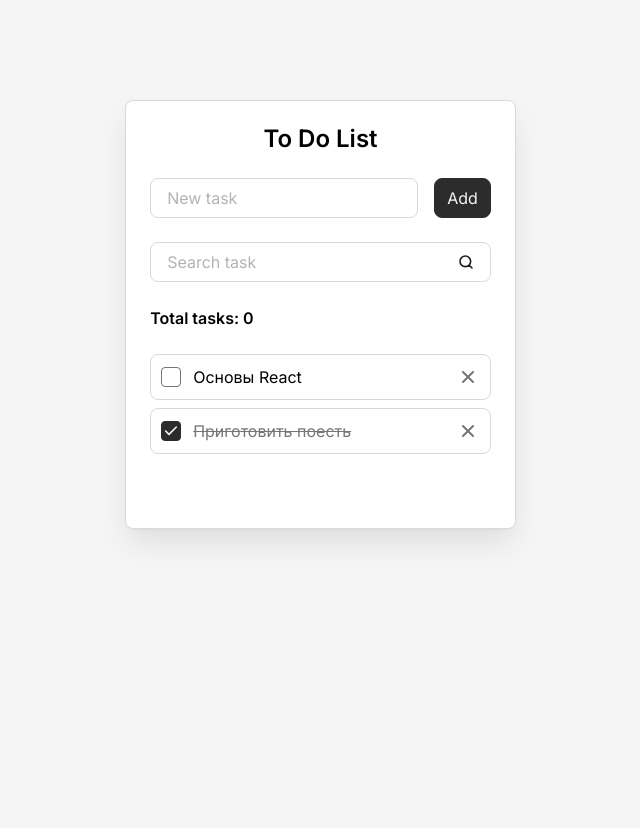
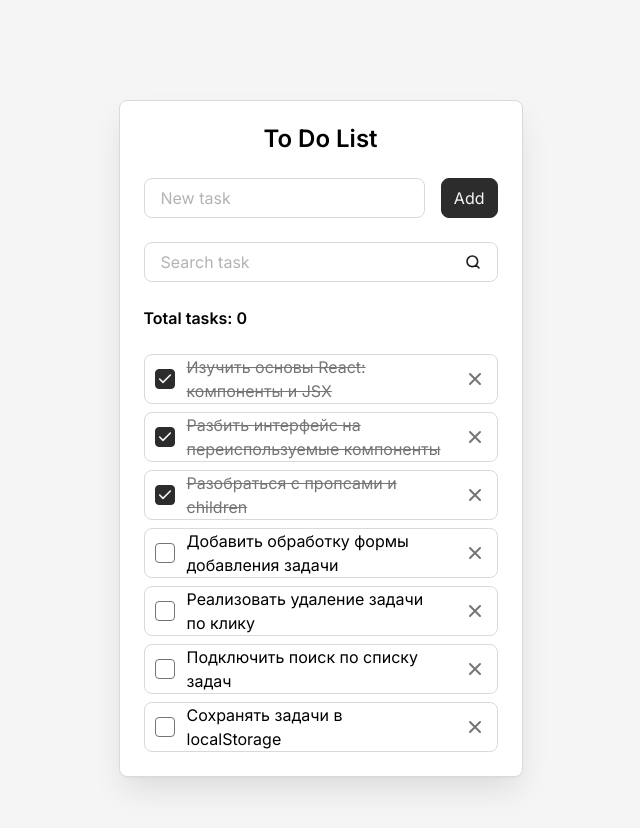
Before and after one commit to AhmetshaLee/my-todo-app, a React (Vite) app: page / in a window 1280 px wide. Shown: the top 828 px of the page, without its empty margins (312-952 px from the left). Before the commit the page ends 800 px from the top, so only its background shows below. Built offline with nearby package versions, Linux system fonts and the light colour scheme.

Commit message:
feat: TodoList динамически рендерит список через map и пропсы

```diff
--- a/src/components/Todo.jsx
+++ b/src/components/Todo.jsx
@@ -1,3 +1,4 @@
+import { MOCK_TASKS } from "../constants/mockTasks"
 import AddTaskForm from "./AddTaskForm"
 import SearchTaskForm from "./SearchTaskForm"
 import TodoInfo from "./TodoInfo"
@@ -10,7 +11,7 @@ const Todo = () => {
       <AddTaskForm />
       <SearchTaskForm />
       <TodoInfo />
-      <TodoList />
+      <TodoList tasks={MOCK_TASKS} />
     </div>
   )
 }
--- a/src/components/TodoList.jsx
+++ b/src/components/TodoList.jsx
@@ -1,6 +1,7 @@
 import TodoItem from "./TodoItem"
 
-const TodoList = () => {
+const TodoList = (props) => {
+  const { tasks = [] } = props
   const hasTasks = true
 
   if (!hasTasks) {
@@ -9,18 +10,9 @@ const TodoList = () => {
 
   return (
     <ul className='todo__list'>
-      <TodoItem
-        className='todo__item'
-        id='task-1'
-        title='Основы React'
-        isDone={false}
-      />
-      <TodoItem
-        className='todo__item'
-        id='task-2'
-        title='Приготовить поесть'
-        isDone
-      />
+      {tasks.map((task) => (
+        <TodoItem className='todo__item' key={task.id} {...task} />
+      ))}
     </ul>
   )
 }
--- /dev/null
+++ b/src/constants/mockTasks.js
@@ -0,0 +1,37 @@
+export const MOCK_TASKS = [
+  {
+    id: 'task-1',
+    title: 'Изучить основы React: компоненты и JSX',
+    isDone: true
+  },
+  {
+    id: 'task-2',
+    title: 'Разбить интерфейс на переиспользуемые компоненты',
+    isDone: true
+  },
+  {
+    id: 'task-3',
+    title: 'Разобраться с пропсами и children',
+    isDone: true
+  },
+  {
+    id: 'task-4',
+    title: 'Добавить обработку формы добавления задачи',
+    isDone: false
+  },
+  {
+    id: 'task-5',
+    title: 'Реализовать удаление задачи по клику',
+    isDone: false
+  },
+  {
+    id: 'task-6',
+    title: 'Подключить поиск по списку задач',
+    isDone: false
+  },
+  {
+    id: 'task-7',
+    title: 'Сохранять задачи в localStorage',
+    isDone: false
+  }
+]
```
